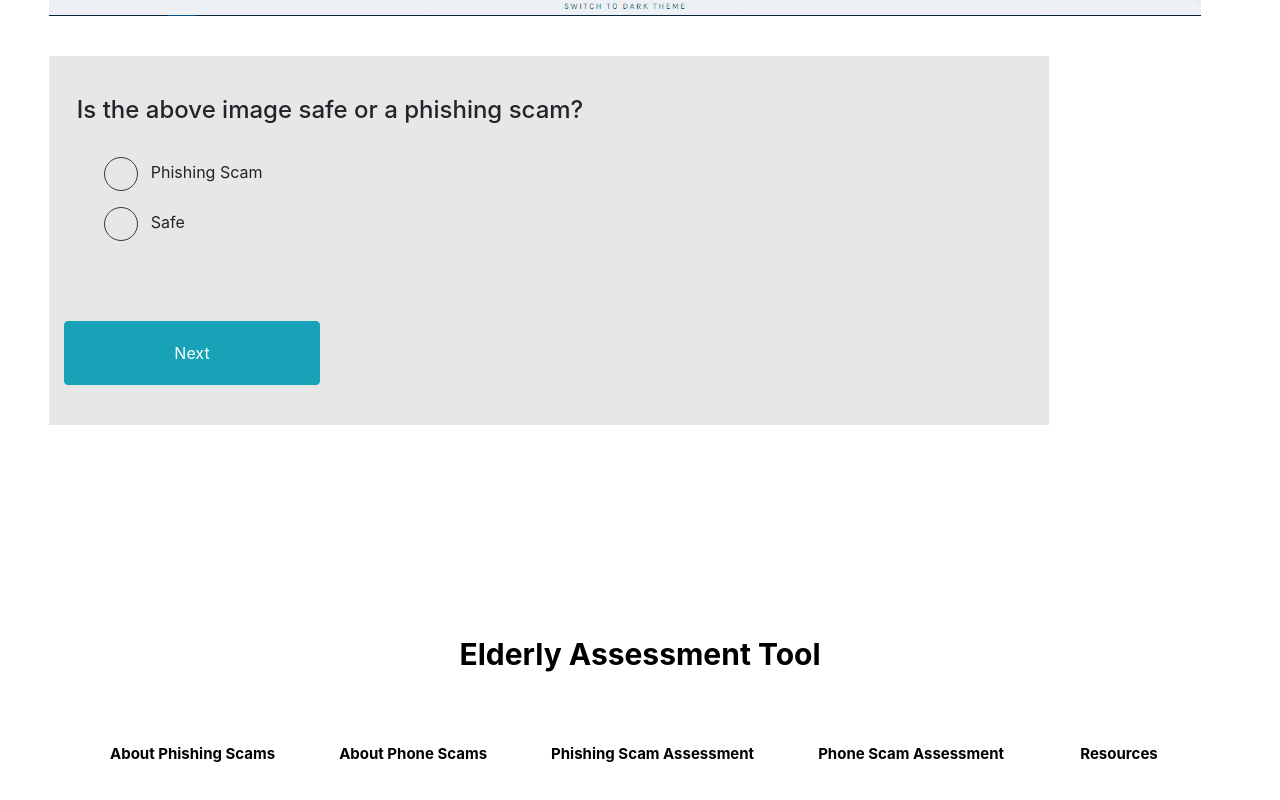
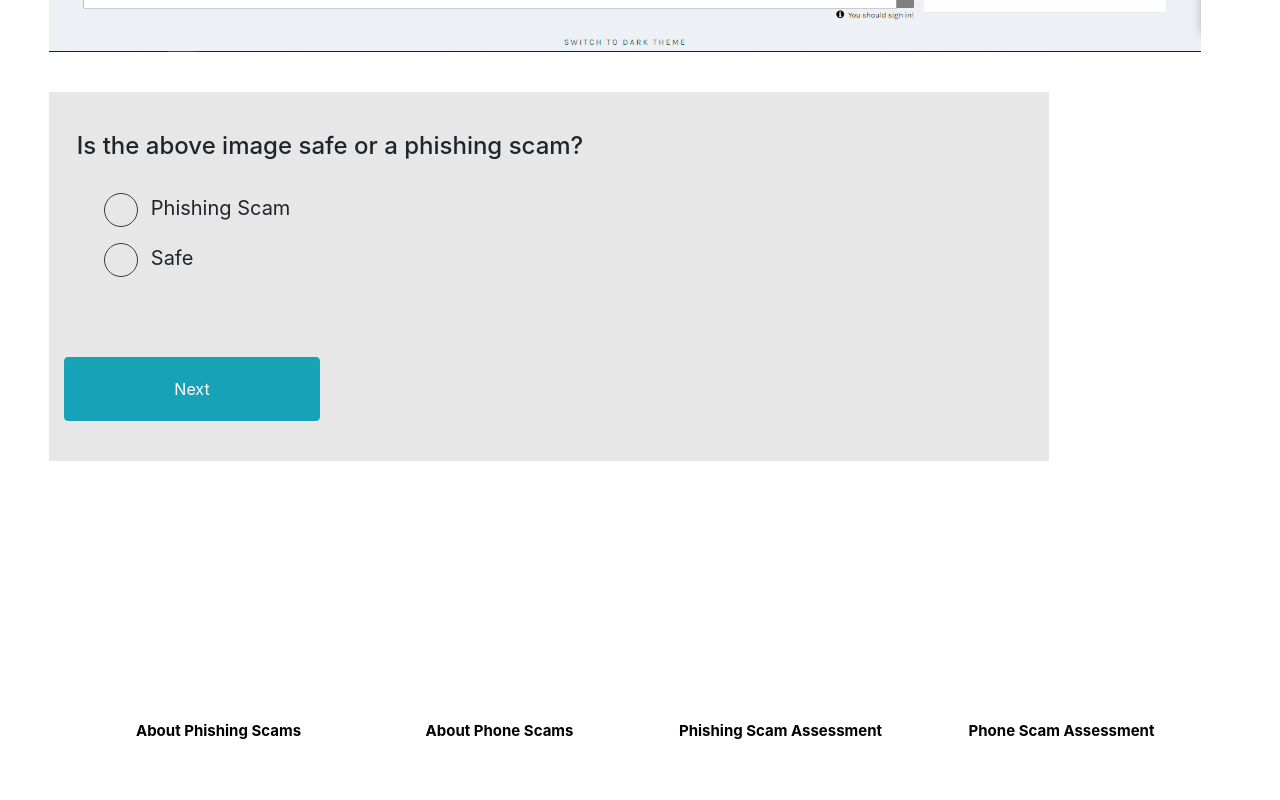
Before and after one commit to Fedmichard/elderly_assessment_tool, a React (Create React App) app in the folder Frontend/: page /phishingAssessment in a window 1280 px wide. Shown: the part 959-1759 px from the top of the page. After the commit the page ends 1736 px from the top, so only its background shows below. Built offline with nearby package versions, Linux system fonts and the light colour scheme.

Commit message:
fixed formatting
made words bigger and made the words in the answer text wrap around

```diff
--- a/Frontend/src/App.js
+++ b/Frontend/src/App.js
@@ -17,7 +17,7 @@ import AboutPhishingScams from './pages/AboutPhishingScams.js';
 import AboutPhoneScams from './pages/AboutPhoneScams.js';
 import PhishingAssessment from './pages/PhishingAssessment.js';
 import PhoneAssessment from './pages/PhoneScamAssessment.js';
-import ResourcesPage from './pages/ResourcesPage.js';
+
 
 class App extends Component {
   render() {
@@ -34,7 +34,7 @@ class App extends Component {
           <Route path="/register" element={<RegisterPage />} />
           <Route path="/signIn" element={<SignInPage />} />
           <Route path="/account" element={<AccountPage />} />
-          <Route path='/resourcesPage' element={<ResourcesPage />} />
+
         </Routes>
         <Footer />
       </Router>
--- a/Frontend/src/components/Assessment.js
+++ b/Frontend/src/components/Assessment.js
@@ -1,6 +1,6 @@
 import React, { useState, useRef } from 'react';
 import axios from 'axios';
-import { jwtDecode} from 'jwt-decode'
+import { jwtDecode } from 'jwt-decode'
 import "core-js/stable/atob"
 import { data } from '../assets/data';
 
@@ -42,10 +42,10 @@ const Asessment = () => {
     if (cookie === "RegisteredUser") {
         // if is registered user
         return (
-            <div style={{marginLeft: '5vw', marginRight: '5vw', marginBottom: '25vh'}}>
+            <div style={{ marginLeft: '5vw', marginRight: '5vw', marginBottom: '25vh', fontSize: "20px" }}>
 
 
-                <div className='row' style={{marginTop: '10vh'}}>
+                <div className='row' style={{ marginTop: '10vh' }}>
 
 
                     <div className='col'>
@@ -56,12 +56,12 @@ const Asessment = () => {
 
                     <div className='col'>
 
-                        <p style={{paddingLeft: 0}}>
+                        <p style={{ paddingLeft: 0 }}>
                             <strong>Instructions:</strong> Read each question carefully and select the best answer.
                             Choose the response that you believe is most likely to indicate a phishing attempt.
                         </p>
 
-                        <ul style={{paddingLeft: '1em'}}>
+                        <ul style={{ paddingLeft: '1em' }}>
                             <li>Analyze the image</li>
                             <li>Check for suspicious activity</li>
                             <li>Answer to the best of your ability</li>
@@ -73,64 +73,64 @@ const Asessment = () => {
                 </div>
 
 
-                <div className='row' style={{marginTop: '10vh', height: '100%', width: '100%'}}>
+                <div className='row' style={{ marginTop: '10vh', height: '100%', width: '100%' }}>
 
 
                     <div>
-                        <img src={require('../assets/examples.PNG')} style={{maxHeight: '100%', maxWidth: '100%'}}></img>
+                        <img src={require('../assets/examples.PNG')} style={{ maxHeight: '100%', maxWidth: '100%' }}></img>
                     </div>
 
 
                 </div>
 
 
-                <div className='row' style={{marginTop: '5vh', backgroundColor: '#E7E7E7', paddingTop: '5vh', paddingBottom: '5vh', width: '1000px', maxWidth: '100%'}}>
+                <div className='row' style={{ marginTop: '5vh', backgroundColor: '#E7E7E7', paddingTop: '5vh', paddingBottom: '5vh', width: '100%', maxWidth: '100%' }}>
                     <div className='col-lg-12'>
-                        <h4 style={{paddingLeft: '1vw'}}>{currQuestion.question}</h4>
+                        <h4 style={{ paddingLeft: '1vw' }}>{currQuestion.question}</h4>
 
-                        <ul style={{marginTop: '4vh'}}>
+                        <ul style={{ marginTop: '4vh' }} >
 
-                            <li style={{listStyleType: 'none', marginBottom: '2vh'}}>
+                            <li style={{ listStyleType: 'none', marginBottom: '2vh' }}>
                                 <button type="button" className={`btn btn-secondary btn-outline-dark p-3 ${active === 1 ? `active` : undefined}`}
-                                onClick={e => {checkAnswer(e, 1)}} style={{ marginRight: '1vw', width: '77vw', textAlign: 'left'}} >
+                                    onClick={e => { checkAnswer(e, 1) }} style={{ marginRight: '1vw', width: '77vw', textAlign: 'left' , textWrap: 'pretty' }} >
                                     {currQuestion.option1}</button>
                             </li>
 
-                            <li style={{listStyleType: 'none', marginBottom: '2vh'}}>
+                            <li style={{ listStyleType: 'none', marginBottom: '2vh' }}>
                                 <button type="button" className={`btn btn-secondary btn-outline-dark p-3 ${active === 2 ? `active` : undefined}`}
-                                onClick={e => {checkAnswer(e, 2)}} style={{ marginRight: '1vw', width: '77vw', textAlign: 'left'}}>
+                                    onClick={e => { checkAnswer(e, 2) }} style={{ marginRight: '1vw', width: '77vw', textAlign: 'left', textWrap: 'pretty'  }}>
                                     {currQuestion.option2}</button>
                             </li>
 
-                            <li style={{listStyleType: 'none', marginBottom: '2vh'}}>
+                            <li style={{ listStyleType: 'none', marginBottom: '2vh' }}>
                                 <button type="button" className={`btn btn-secondary btn-outline-dark p-3 ${active === 3 ? `active` : undefined}`}
-                                onClick={e => {checkAnswer(e, 3)}} style={{ marginRight: '1vw', width: '77vw', textAlign: 'left'}}>
+                                    onClick={e => { checkAnswer(e, 3) }} style={{ marginRight: '1vw', width: '77vw', textAlign: 'left', textWrap: 'pretty' }}>
                                     {currQuestion.option3}</button>
                             </li>
 
-                            <li style={{listStyleType: 'none', marginBottom: '2vh'}}>
+                            <li style={{ listStyleType: 'none', marginBottom: '2vh' }}>
                                 <button type="button" className={`btn btn-secondary btn-outline-dark p-3 ${active === 4 ? `active` : undefined}`}
-                                onClick={e => {checkAnswer(e, 4)}} style={{ marginRight: '1vw', width: '77vw', textAlign: 'left'}}>
+                                    onClick={e => { checkAnswer(e, 4) }} style={{ marginRight: '1vw', width: '77vw', textAlign: 'left', textWrap: 'pretty'  }}>
                                     {currQuestion.option4}</button>
                             </li>
 
                         </ul>
 
                     </div>
-                    <div className='col-lg-12' style={{ alignItems: 'center'}} align='left'>
-                        <button className='btn btn-info' onClick={e => {next()}} style={{marginRight: '10vw', marginTop: '3vw', width: '20vw', height: '5vw', fontSize: '2vh'}}>Next</button>
+                    <div className='col-lg-12' style={{ alignItems: 'center' }} align='left'>
+                        <button className='btn btn-info' onClick={e => { next() }} style={{ marginRight: '10vw', marginTop: '3vw', width: '20vw', height: '5vw', fontSize: '2vh' }}>Next</button>
                     </div>
                 </div>
 
 
-                <div className='row' style={{marginTop: '5vh', backgroundColor: '#E7E7E7', width: '1000px', maxWidth: '100%'}}>
+                <div className='row' style={{ marginTop: '5vh', backgroundColor: '#E7E7E7', width: '1000px', maxWidth: '100%' }}>
 
                     <div className='col-lg-6 col-md-6 col-sm-6'>
-                        <h2 style={{paddingLeft: '1vw', paddingTop: '0', paddingBottom: '0'}}>Previous test results:</h2>
+                        <h2 style={{ paddingLeft: '1vw', paddingTop: '0', paddingBottom: '0' }}>Previous test results:</h2>
                     </div>
 
                     <div className='col-lg-6 col-md-6 col-sm-6' align='right'>
-                        <button className='btn btn-info' style={{width: '10vw', height: '5vw'}}></button>
+                        <button className='btn btn-info' style={{ width: '10vw', height: '5vw' }}></button>
                     </div>
                 </div>
 
@@ -141,10 +141,10 @@ const Asessment = () => {
 
         // If not a registered user
         return (
-            <div style={{marginLeft: '5vw', marginRight: '5vw', marginBottom: '25vh'}}>
+            <div style={{ marginLeft: '5vw', marginRight: '5vw', marginBottom: '25vh', fontSize: "20px" }}>
 
 
-                <div className='row' style={{marginTop: '10vh'}}>
+                <div className='row' style={{ marginTop: '10vh' }}>
 
 
                     <div className='col'>
@@ -155,12 +155,12 @@ const Asessment = () => {
 
                     <div className='col'>
 
-                        <p style={{paddingLeft: 0}}>
+                        <p style={{ paddingLeft: 0 }}>
                             <strong>Instructions:</strong> Read each question carefully and select the best answer.
                             Choose the response that you believe is most likely to indicate a phishing attempt.
                         </p>
 
-                        <ul style={{paddingLeft: '1em'}}>
+                        <ul style={{ paddingLeft: '1em' }}>
                             <li>Analyze the image</li>
                             <li>Check for suspicious activity</li>
                             <li>Answer to the best of your ability</li>
@@ -172,37 +172,37 @@ const Asessment = () => {
                 </div>
 
 
-                <div className='row' style={{marginTop: '10vh', height: '100%', width: '100%'}}>
+                <div className='row' style={{ marginTop: '10vh', height: '100%', width: '100%' }}>
 
 
                     <div>
-                        <img src={require('../assets/examples.PNG')} style={{maxHeight: '100%', maxWidth: '100%'}}></img>
+                        <img src={require('../assets/examples.PNG')} style={{ maxHeight: '100%', maxWidth: '100%' }}></img>
                     </div>
 
 
                 </div>
 
 
-                <div className='row' style={{marginTop: '5vh', backgroundColor: '#E7E7E7', paddingTop: '5vh', paddingBottom: '5vh', width: '1000px', maxWidth: '100%'}}>
+                <div className='row' style={{ marginTop: '5vh', backgroundColor: '#E7E7E7', paddingTop: '5vh', paddingBottom: '5vh', width: '1000px', maxWidth: '100%' }}>
                     <div className='col-lg-12'>
-                        <h4 style={{paddingLeft: '1vw'}}>Is the above image safe or a phishing scam?</h4>
-                        <ul style={{marginTop: '4vh'}}>
+                        <h4 style={{ paddingLeft: '1vw' }}>Is the above image safe or a phishing scam?</h4>
+                        <ul style={{ marginTop: '4vh' }}>
 
-                            <li style={{listStyleType: 'none', marginBottom: '2vh'}}>
-                                <button type="button" className="btn btn-secondary btn-outline-dark p-3 rounded-circle btn-md" style={{ marginRight: '1vw'}}></button>
+                            <li style={{ listStyleType: 'none', marginBottom: '2vh' }}>
+                                <button type="button" className="btn btn-secondary btn-outline-dark p-3 rounded-circle btn-md" style={{ marginRight: '1vw' }}></button>
                                 Phishing Scam
                             </li>
 
-                            <li style={{listStyleType: 'none'}}>
-                                <button type="button" className="btn btn-secondary btn-outline-dark p-3 rounded-circle btn-md" style={{ marginRight: '1vw'}}></button>
+                            <li style={{ listStyleType: 'none' }}>
+                                <button type="button" className="btn btn-secondary btn-outline-dark p-3 rounded-circle btn-md" style={{ marginRight: '1vw' }}></button>
                                 Safe
                             </li>
 
                         </ul>
 
                     </div>
-                    <div className='col-lg-12' style={{ alignItems: 'center'}}>
-                        <button className='btn btn-info' style={{marginRight: '10vw', marginTop: '5vw', width: '20vw', height: '5vw', fontSize: '2vh'}}>Next</button>
+                    <div className='col-lg-12' style={{ alignItems: 'center' }}>
+                        <button className='btn btn-info' style={{ marginRight: '10vw', marginTop: '5vw', width: '20vw', height: '5vw', fontSize: '2vh' }}>Next</button>
                     </div>
 
                 </div>
--- a/Frontend/src/components/Footer.js
+++ b/Frontend/src/components/Footer.js
@@ -4,12 +4,6 @@ const Footer = () => (
     <footer className='container-fluid text-center'>
         <div className='container-fluid'>
             <div className='row'>
-
-                <div className='col'>
-                    <a className='btn ' href='/' style={{color: '#000', fontSize: 30}}>
-                        <strong>Elderly Assessment Tool</strong>
-                    </a>
-                </div>
 
             </div>
 
@@ -42,11 +36,6 @@ const Footer = () => (
                     </a>
                 </div>
 
-                <div className='col'>
-                    <a className='btn btn-floating m-1' href='/resourcesPage' style={{color: '#000', fontSize: 15}}>
-                        <strong>Resources</strong>
-                    </a>
-                </div>
             </div>
 
             <br />
--- a/Frontend/src/components/NavBar.js
+++ b/Frontend/src/components/NavBar.js
@@ -52,9 +52,7 @@ const AccountConfirm = ({isloggedin, name}) => {
             <li className="nav-item">
               <a className="nav-link" href="/phoneAssessment">Phone Scam Assessment</a>
             </li>
-            <li className="nav-item">
-              <a className="nav-link" href="/resourcesPage">Resources</a>
-            </li>
+
 
             <li className="nav-item dropdown">
               <div className="dropdown-menu" aria-labelledby="navbarDropdown">
--- a/Frontend/src/pages/AboutPhishingScams.js
+++ b/Frontend/src/pages/AboutPhishingScams.js
@@ -180,7 +180,7 @@ const AboutPhishing = () => (
 
         <BannerPhoto />
 
-        <div className='container-fluid' style={{textAlign: 'left', paddingLeft: '17vw', paddingRight: '17vw'}}>
+        <div className='container-fluid' style={{textAlign: 'left', paddingLeft: '17vw', paddingRight: '17vw', fontSize: "20px"}}>
 
             <Header />
             <HowSection />
--- a/Frontend/src/pages/AboutPhoneScams.js
+++ b/Frontend/src/pages/AboutPhoneScams.js
@@ -177,7 +177,7 @@ const AboutPhoneScams = () => (
 
         <BannerPhoto />
 
-        <div className='container-fluid' style={{textAlign: 'left', paddingLeft: '17vw', paddingRight: '17vw'}}>
+        <div className='container-fluid' style={{textAlign: 'left', paddingLeft: '17vw', paddingRight: '17vw', fontSize: "20px"}}>
 
             <Header />
             <HowSection />
```
Also changed, not shown: Frontend/src/components/SignIn.js (+5 -6 lines), Frontend/src/pages/ResourcesPage.js (deleted, +0 -22 lines).
